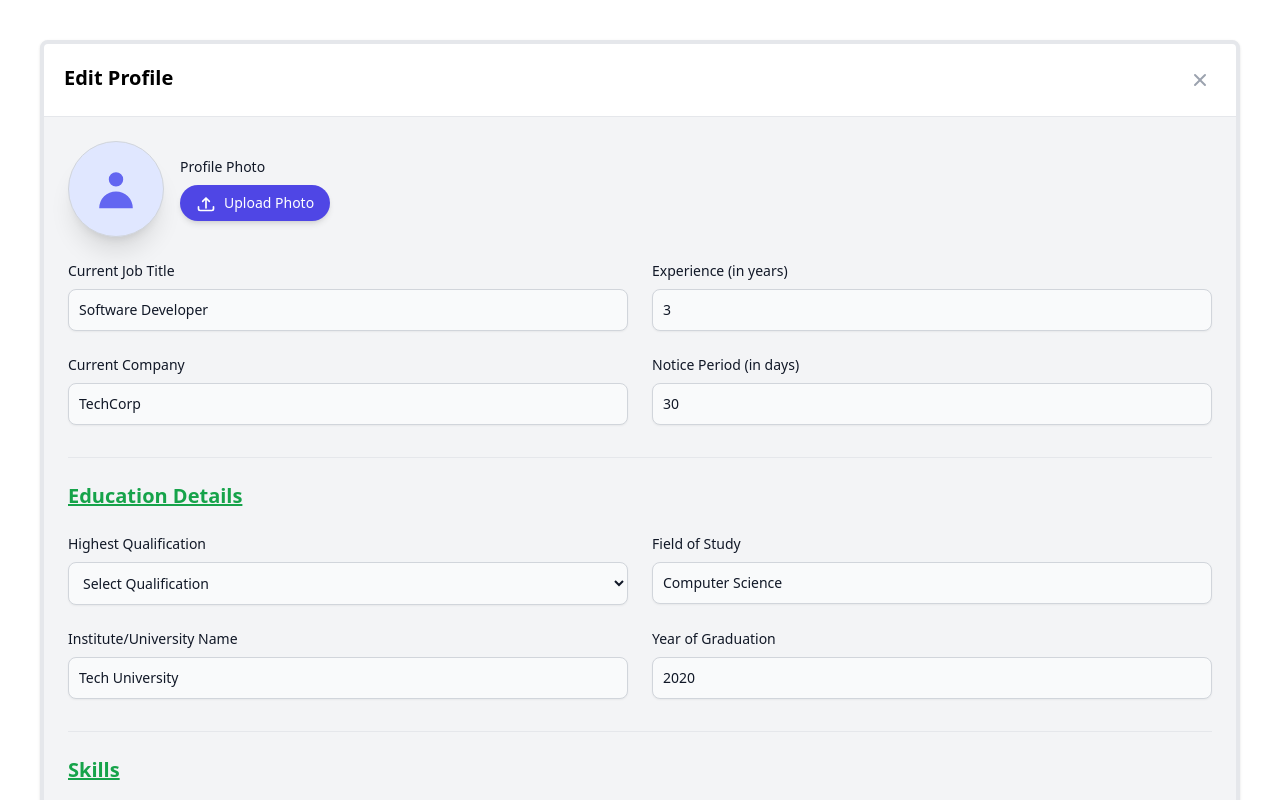
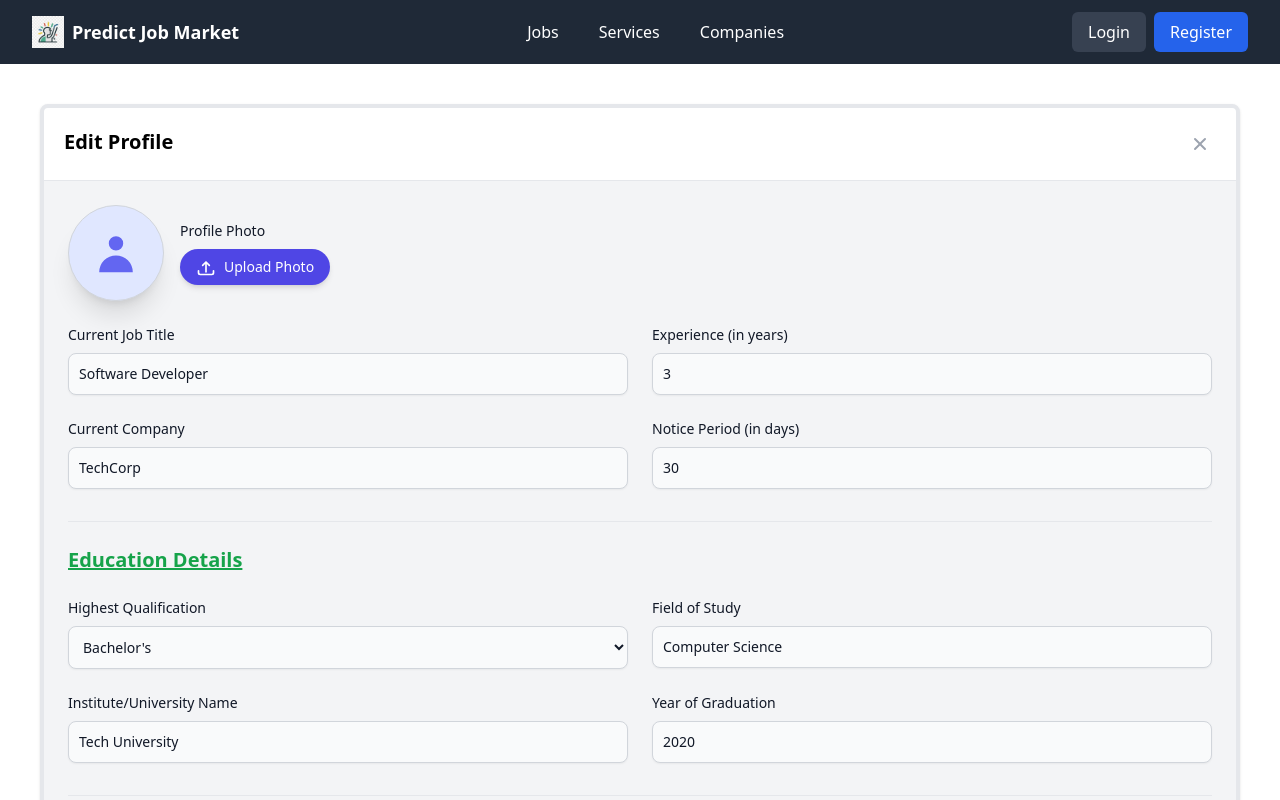
Before and after one commit to itsabhishek1120/Angular-test-project, an Angular app: page /edit-profile in a window 1280 px wide. Shown: the top 800 px of the page. Built offline with nearby package versions, Linux system fonts and the light colour scheme.

Commit message:
added header and footer

```diff
--- a/src/app/job-market-components/edit-profile/edit-profile.component.html
+++ b/src/app/job-market-components/edit-profile/edit-profile.component.html
@@ -1,3 +1,6 @@
+<!-- ******************************* Navbar Section ******************************* -->
+<app-navbar></app-navbar>
+
 <div class="bg-white border border-4 rounded-lg shadow relative m-10">
   <div class="flex items-start justify-between p-5 border-b rounded-t">
     <h3 class="text-xl font-semibold">
@@ -231,3 +234,6 @@
     </form>
   </div>
 </div>
+
+<!-- ******************************* Foooter Section ******************************* -->
+<app-footer></app-footer>
--- a/src/app/job-market-components/edit-profile/edit-profile.component.ts
+++ b/src/app/job-market-components/edit-profile/edit-profile.component.ts
@@ -102,7 +102,7 @@ export class EditProfileComponent implements OnInit {
       currentCompany: 'TechCorp',
       noticePeriod: 30,
       profilePicture: '', // Replace with actual profile picture URL if available
-      highestQualification: '',
+      highestQualification: 'bachelor',
       fieldOfStudy: 'Computer Science',
       instituteName: 'Tech University',
       graduationYear: 2020,
```
